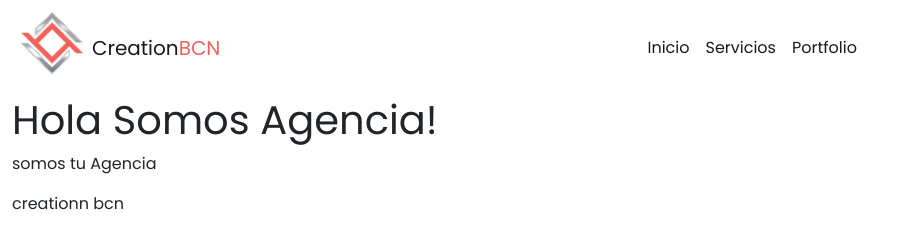
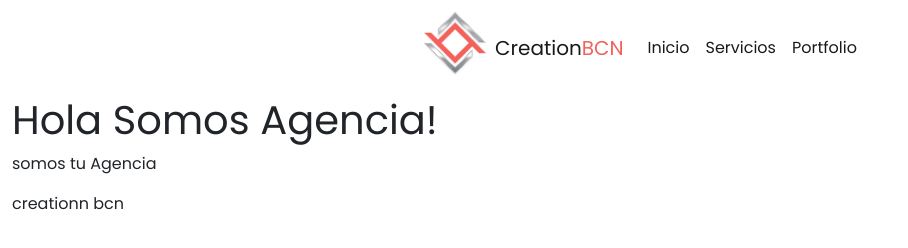
Before and after one commit to navid-ka/creationbcn, a plain HTML site: page src/index.html in a window 1280 px wide. Shown: the whole page, without its empty margins (0-908 px from the left). Drawn offline with Linux system fonts and the light colour scheme.

Commit message:
versión 2 del nav

```diff
--- a/src/index.html
+++ b/src/index.html
@@ -22,6 +22,7 @@
 
 <body>
     <header>
+        <div class="container d-flex justify-content-center">
             <nav class="navbar navbar-expand-lg navbar-light">
                 <div class="container-fluid">
                     <img class="img-fluid" src="./img/logo_creationbcn2.png" alt="logo creationBCN" height="80"
@@ -46,6 +47,7 @@
                     </div>
                 </div>
             </nav>
+        </div>
     </header>
     <main>
     <section>
```
Lines whose indentation alone changed are shown as unchanged.
